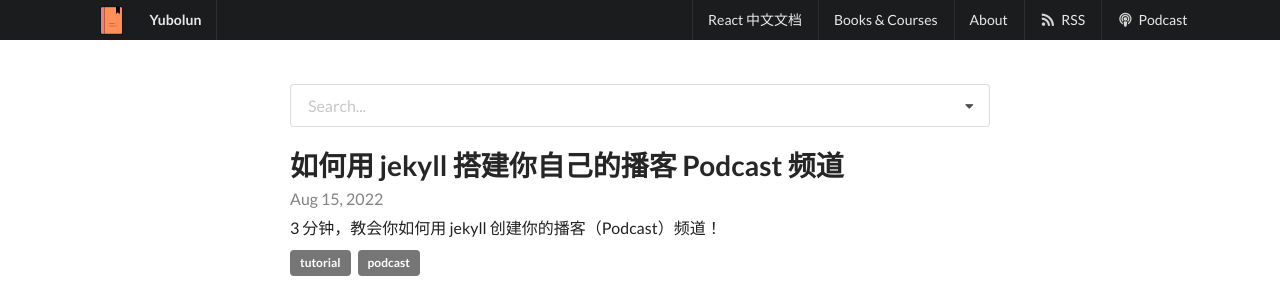
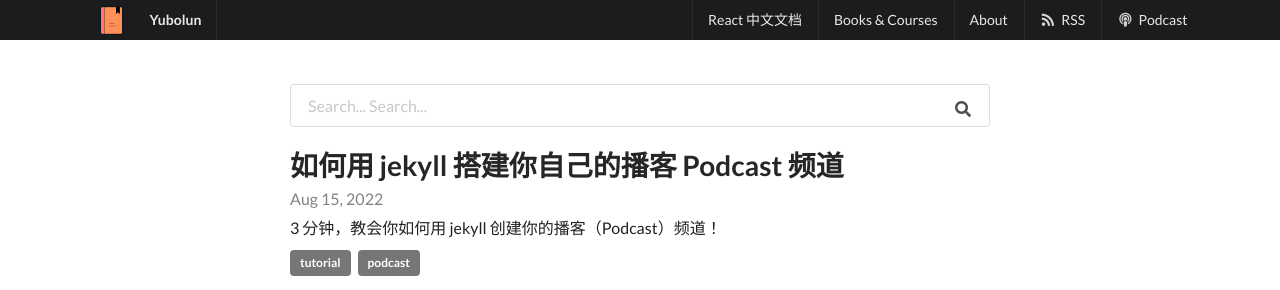
Before and after one commit to discountry/discountry.github.io, a Jekyll site: the page built from index.html, in a window 1280 px wide and 900 px high. Shown: the top 290 px of the window. Built offline with Jekyll 4.4.1, drawn with Linux system fonts in a browser that asks for light colours; the list of posts is cut into pages by our own code.

Commit message:
Update search.html

```diff
--- a/_includes/search.html
+++ b/_includes/search.html
@@ -1,9 +1,9 @@
 <!-- Html Elements for Search -->
 <div id="search-container">
   <div class="ui fluid search selection dropdown">
-    <input type="hidden">
-    <i class="dropdown icon"></i>
-    <input class="search" id="search-input">
+    <input type="hidden" name="article">
+    <div class="default text">Search...</div>
+    <i class="search icon"></i>
     <div class="default text">Search...</div>
     <div class="menu" id="results-container">
     </div>
@@ -18,7 +18,7 @@
 SimpleJekyllSearch({
   searchInput: document.getElementById('search-input'),
   resultsContainer: document.getElementById('results-container'),
-  searchResultTemplate: '<div class="item"><a href="{url}">{title}</a></div>',
+  searchResultTemplate: '<div class="item" style="display: block !important"><a href="{url}">{title}</a></div>',
   json: '/search.json'
 })
 </script>
```
